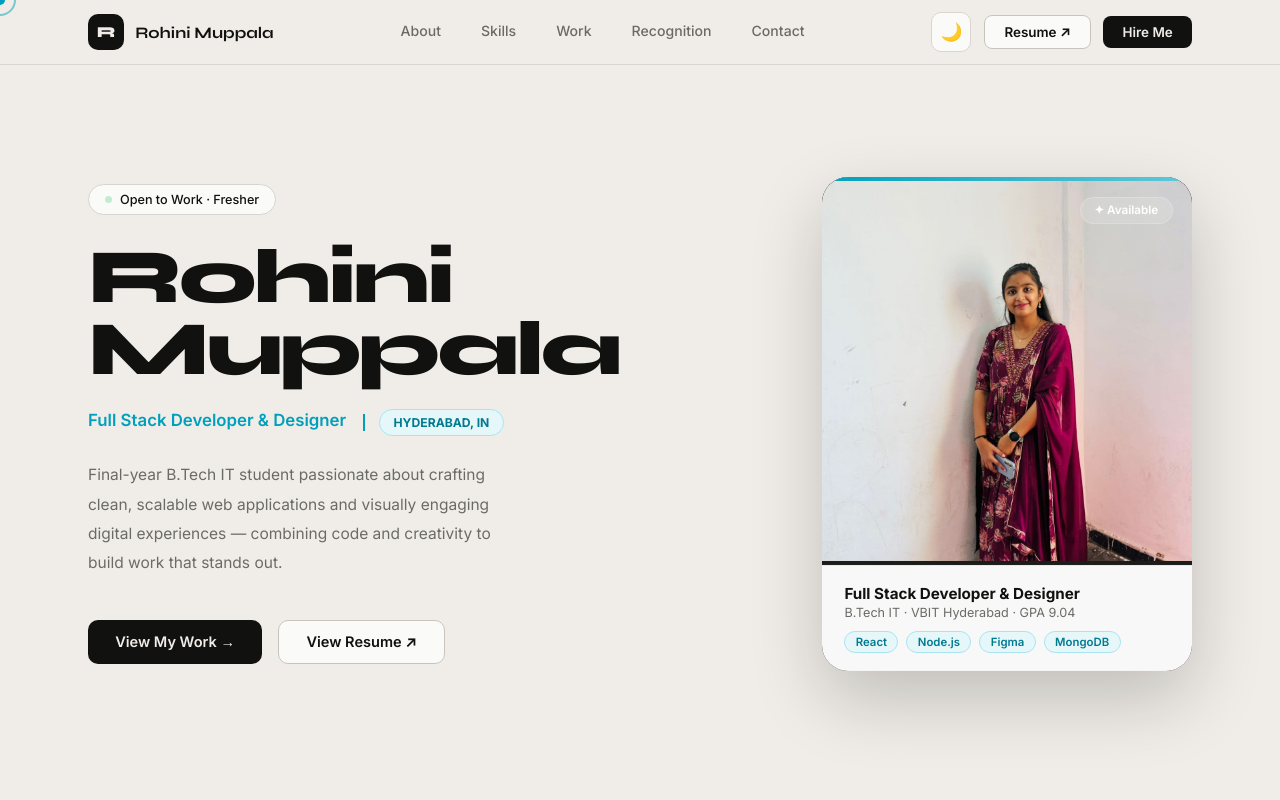
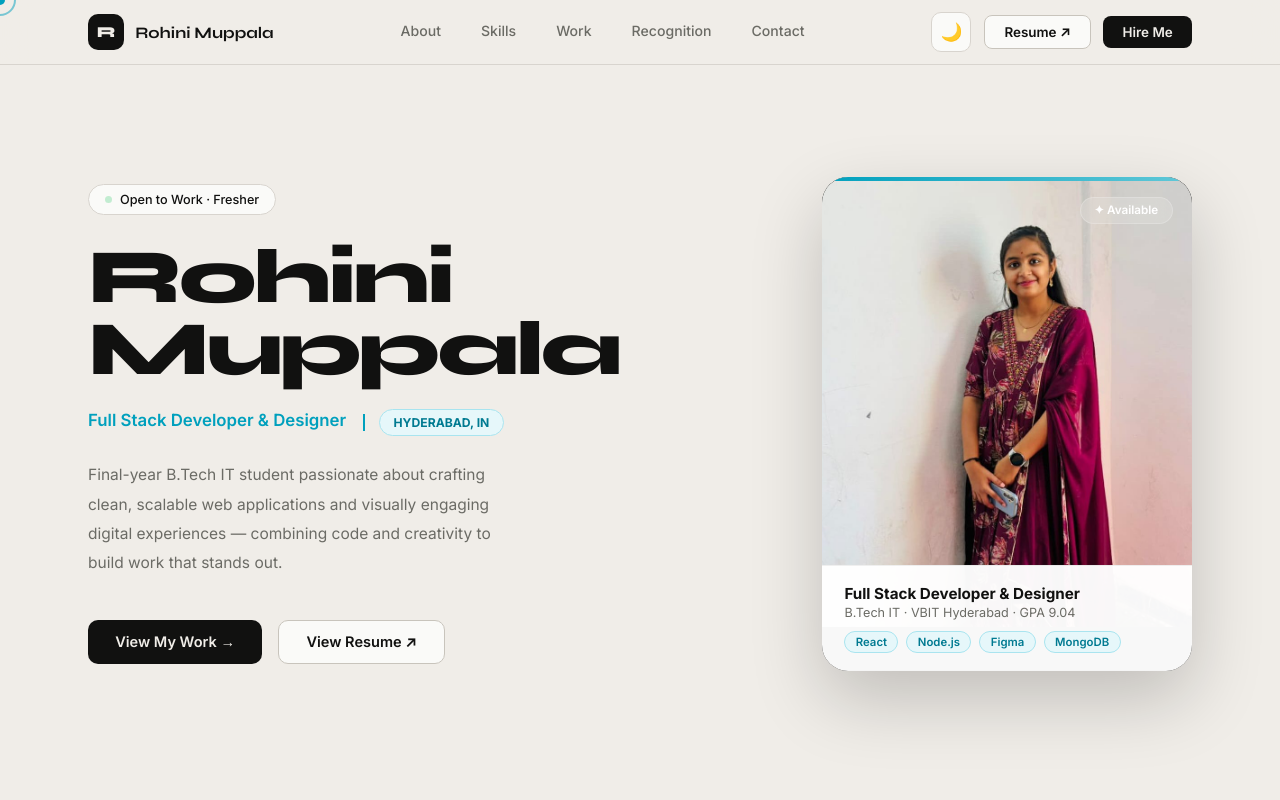
Before and after one commit to rohinimuppala18/rohinim-portfolio, a plain HTML site: page index.html in a window 1280 px wide. Shown: the top 800 px of the page. Drawn offline with Linux system fonts and the light colour scheme.

Commit message:
Update index.html

```diff
--- a/index.html
+++ b/index.html
@@ -121,7 +121,8 @@ h1.hname{font-family:'Syne',sans-serif;font-size:clamp(3rem,6vw,5.5rem);font-wei
   width:100%;
   height:100%;
   object-fit:cover;
-  object-position:center top;
+  object-position:center 20%;
+  transform:scale(1.35);
   display:block;
 }.photo-wrap .phi{font-size:6rem;opacity:.6;}
 .photo-wrap .pht{font-size:.72rem;color:rgba(255,255,255,.2);letter-spacing:2px;}
```
